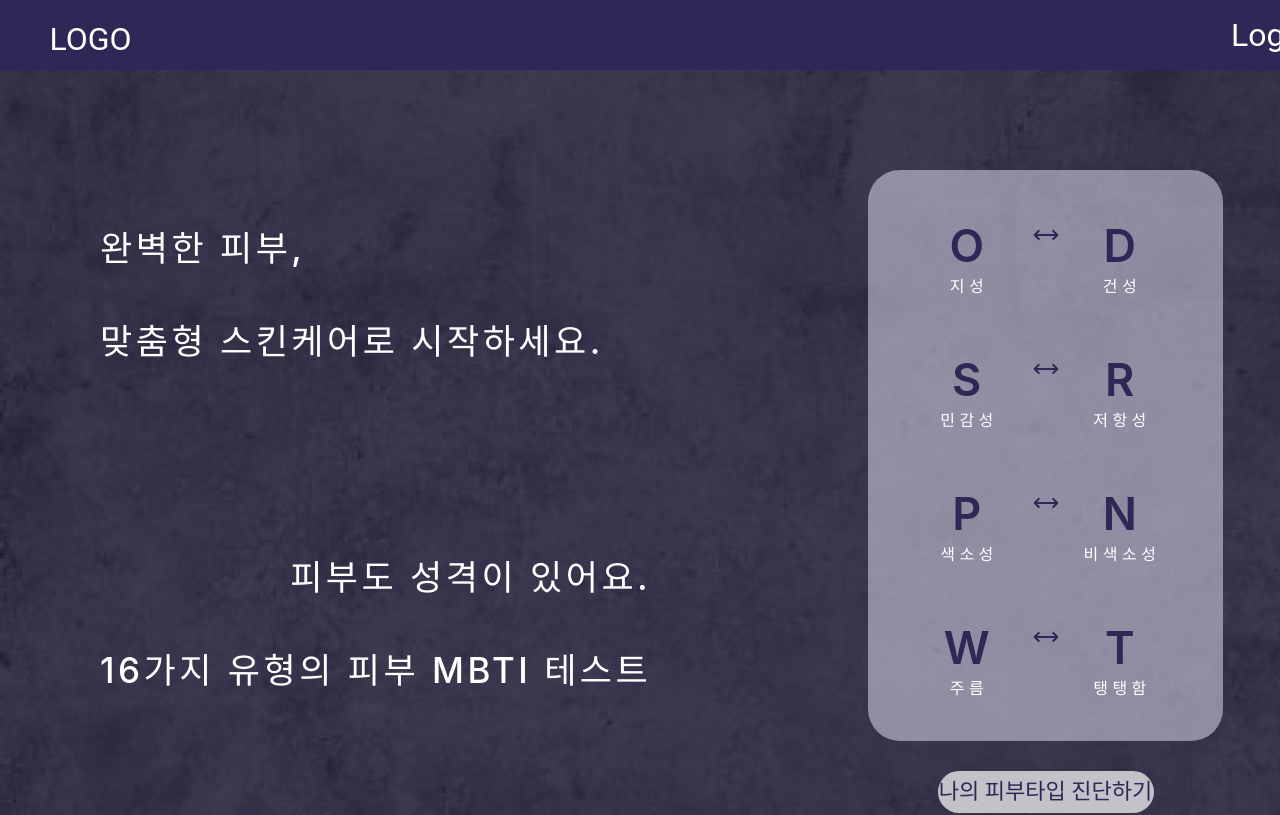
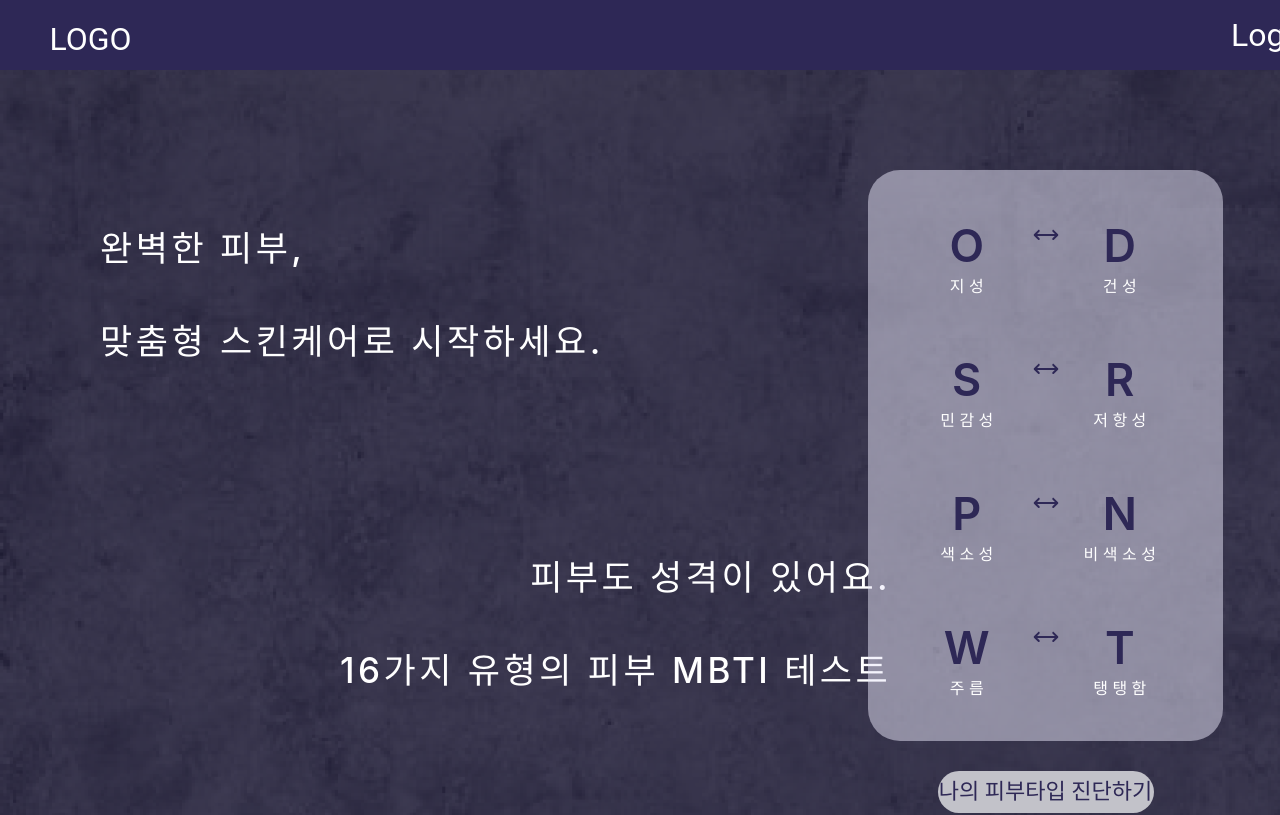
Before and after one commit to yes1sir/Yes1sir-Client, a React (Vite) app: page /HomeLogout in a window 1280 px wide. Shown: the top 815 px of the page. Built offline with nearby package versions, Linux system fonts and the light colour scheme.

Commit message:
fix: HomeLogoutText 위치 조정

```diff
--- a/src/components/HomeLogout/HomeLogoutText.jsx
+++ b/src/components/HomeLogout/HomeLogoutText.jsx
@@ -32,9 +32,9 @@ const FirstText = styled.p`
 `;
 
 const SecondText = styled.p`
-  width: 80rem;
   display: flex;
+  text-align: right;
+  padding-left: 24rem;
   color: ${({ theme }) => theme.colors.w01};
-  text-align: right;
   ${({ theme }) => theme.fonts.M3_headline_normal};
 `;
```
